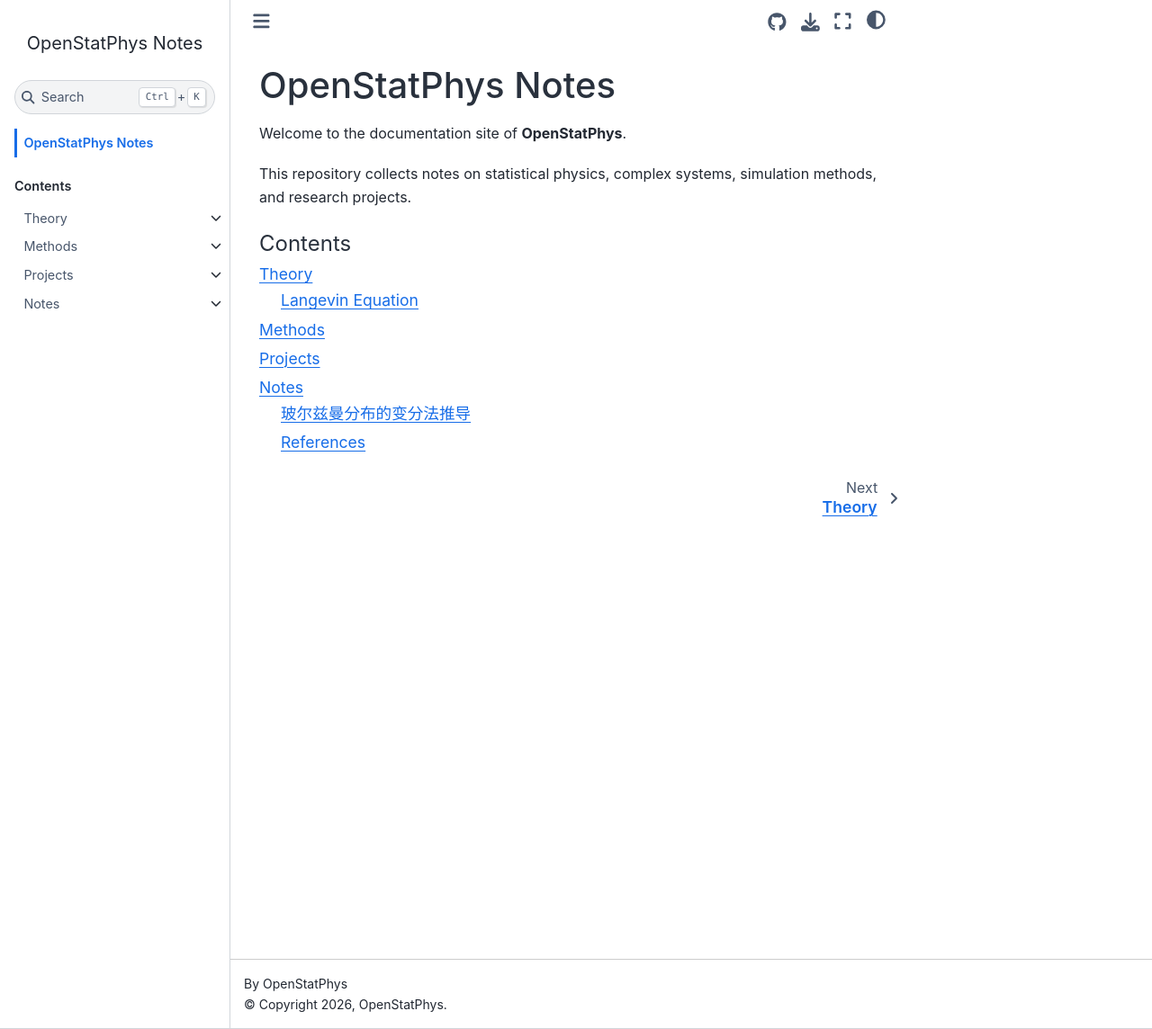
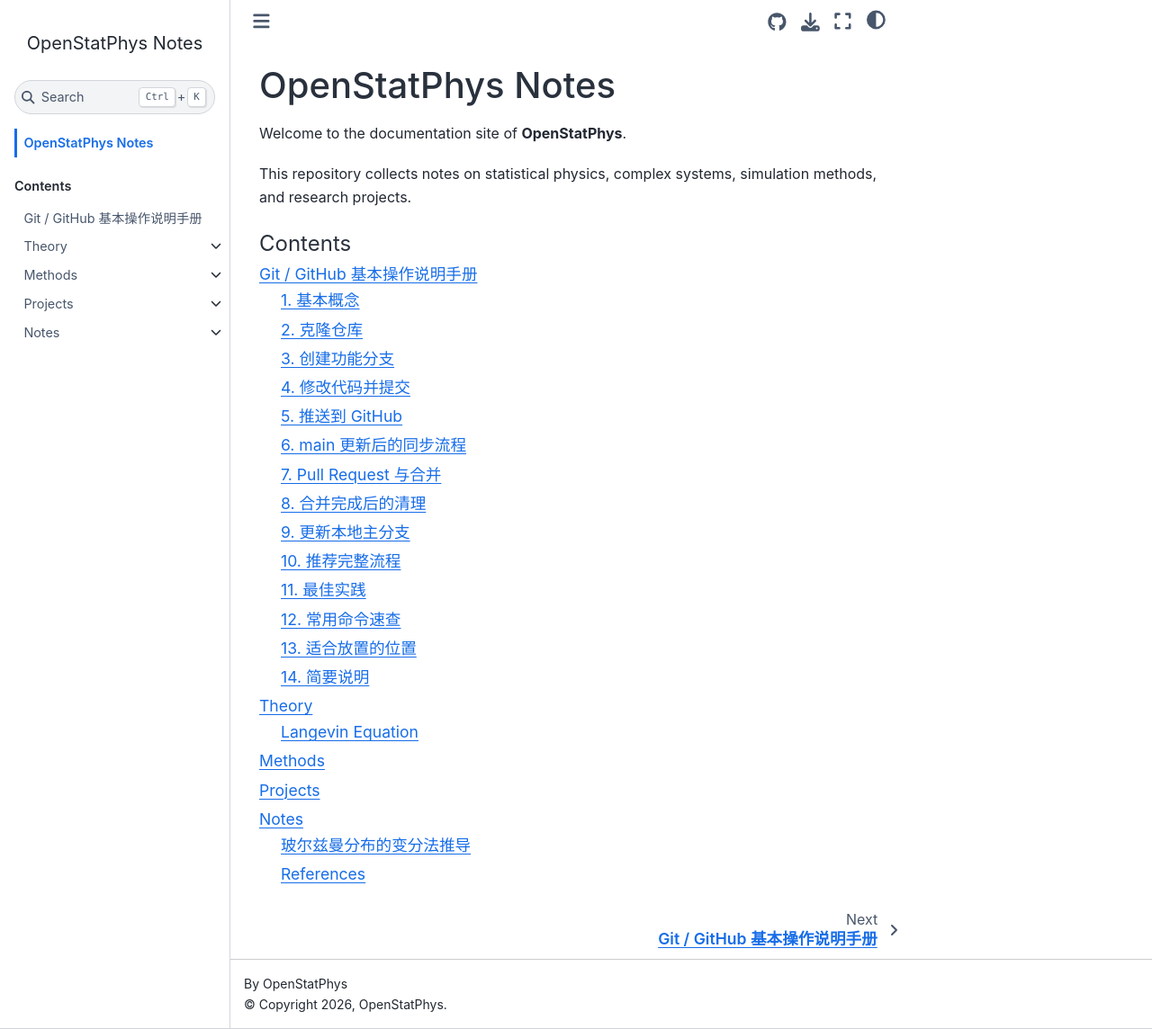
Before and after one commit to Diraw/statphys-notes, a Sphinx documentation site: the page built from docs/index.md, in a window 1280 px wide and 1144 px high. Shown: the whole window at 90% size. Built offline with Sphinx 7.4.7 and the Sphinx Book theme 1.1.4, drawn with Linux system fonts in a browser that asks for light colours; pages that are not in the unit, such as notebooks, are missing from menus; some of the changed lines change nothing that is shown.

Commit message:
add git-workflow

````diff
--- /dev/null
+++ b/docs/git-workflow.md
@@ -0,0 +1,295 @@
+# Git / GitHub 基本操作说明手册
+
+本手册说明 Git / GitHub 的基本工作流程，适用于个人开发和团队协作。
+
+---
+
+## 1. 基本概念
+
+Git 工作通常涉及三个层次：
+
+| 层次                | 含义   |
+| ----------------- | ---- |
+| Remote (GitHub)   | 远程仓库 |
+| Local repository  | 本地仓库 |
+| Working directory | 工作目录 |
+
+常见分支：
+
+* `main`：主分支
+* `my-feature`：功能分支
+
+基本原则：
+
+* 不要直接在 `main` 上开发
+* 每个功能使用独立分支
+* 经常提交
+* 经常同步
+
+---
+
+## 2. 克隆仓库
+
+开始工作时，从远程仓库克隆：
+
+```bash
+git clone <repo-url>
+cd repo
+```
+
+---
+
+## 3. 创建功能分支
+
+开始开发新功能：
+
+```bash
+git checkout -b my-feature
+```
+
+含义：
+
+* 创建新分支
+* 切换到该分支
+
+原则：
+
+* 每个功能一个分支
+* 不在 `main` 上开发
+
+---
+
+## 4. 修改代码并提交
+
+修改代码后：
+
+```bash
+git diff
+git add <files>
+git commit -m "message"
+```
+
+建议：
+
+* 每做一次有意义的修改就提交一次
+* commit 可以很小，但要清楚
+
+示例：
+
+```bash
+git add .
+git commit -m "Add new function"
+```
+
+---
+
+## 5. 推送到 GitHub
+
+把本地分支推送到远程：
+
+```bash
+git push origin my-feature
+```
+
+推送后，远程仓库中会出现新的分支 `my-feature`，然后可以创建 Pull Request。
+
+---
+
+## 6. main 更新后的同步流程
+
+有时远程 `main` 更新了，需要把最新内容同步到自己的功能分支。
+
+### Step 1：切换到 main
+
+```bash
+git checkout main
+```
+
+### Step 2：拉取最新 main
+
+```bash
+git pull origin main
+```
+
+### Step 3：切回功能分支
+
+```bash
+git checkout my-feature
+```
+
+### Step 4：基于最新 main 进行 rebase
+
+```bash
+git rebase main
+```
+
+如果出现冲突：
+
+1. 手动修改冲突文件
+2. 标记为已解决
+3. 继续 rebase
+
+```bash
+git add .
+git rebase --continue
+```
+
+### Step 5：推送更新后的分支
+
+```bash
+git push origin my-feature
+```
+
+如果远程已有旧历史，rebase 后通常需要：
+
+```bash
+git push --force-with-lease origin my-feature
+```
+
+---
+
+## 7. Pull Request 与合并
+
+在 GitHub 上通常流程如下：
+
+1. 创建 Pull Request
+2. 进行 Review
+3. 合并到 `main`
+
+推荐使用：
+
+* **Squash and merge**
+
+优点：
+
+* `main` 历史更干净
+* 更便于管理和回顾
+
+---
+
+## 8. 合并完成后的清理
+
+### 删除远程分支
+
+在 GitHub 页面点击：
+
+* `Delete branch`
+
+### 删除本地分支
+
+```bash
+git checkout main
+git branch -d my-feature
+```
+
+---
+
+## 9. 更新本地主分支
+
+合并后，把本地 `main` 更新到最新状态：
+
+```bash
+git pull origin main
+```
+
+---
+
+## 10. 推荐完整流程
+
+```text
+clone
+↓
+checkout -b feature
+↓
+edit
+↓
+commit
+↓
+push
+↓
+open pull request
+↓
+main changed? → pull main + rebase
+↓
+push updated branch
+↓
+merge
+↓
+delete branch
+↓
+pull main
+```
+
+---
+
+## 11. 最佳实践
+
+* 不直接修改 `main`
+* 每个功能一个分支
+* 小步提交
+* 经常同步远程更新
+* 合并前先同步 `main`
+* 合并后删除无用分支
+* commit message 要简洁明确
+
+---
+
+## 12. 常用命令速查
+
+```bash
+git clone <url>
+
+git checkout -b my-feature
+
+git add .
+git commit -m "message"
+
+git push origin my-feature
+
+git checkout main
+git pull origin main
+
+git checkout my-feature
+git rebase main
+git push --force-with-lease origin my-feature
+
+git checkout main
+git branch -d my-feature
+```
+
+---
+
+## 13. 适合放置的位置
+
+这个文件可以放在：
+
+```text
+docs/Git-Workflow.md
+```
+
+或 GitHub Wiki 中作为：
+
+```text
+Git-Workflow
+```
+
+---
+
+## 14. 简要说明
+
+一个典型开发周期如下：
+
+1. 从远程仓库克隆代码
+2. 创建功能分支
+3. 修改代码并提交
+4. 推送到 GitHub
+5. 创建 Pull Request
+6. 如果主分支有更新，先同步再 rebase
+7. 合并到主分支
+8. 删除功能分支并更新本地 `main`
+
+这样可以保证：
+
+* 主分支稳定
+* 开发过程清晰
+* 团队协作更顺畅
--- a/docs/index.md
+++ b/docs/index.md
@@ -9,8 +9,10 @@
 :maxdepth: 2
 :caption: Contents
 
+git-workflow
 intro
 theory/index
 methods/index
 projects/index
 notes/index
+```
````
